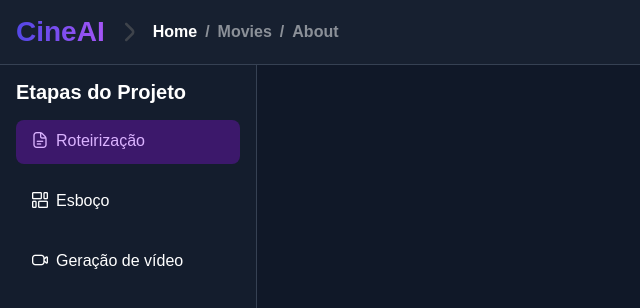
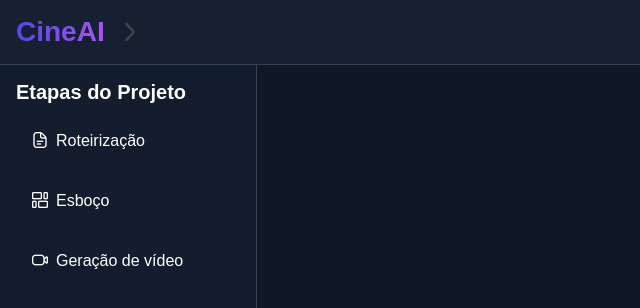
Before and after one commit to Ricciow/CineAi, a React (Vite) app: page / in a window 1280 px wide. Shown: the top 308 px of the page, without its empty margins (0-640 px from the left). Built offline with nearby package versions, Linux system fonts and the light colour scheme.

Commit message:
Ajustes menores

```diff
--- a/index.html
+++ b/index.html
@@ -2,9 +2,9 @@
 <html lang="en">
   <head>
     <meta charset="UTF-8" />
-    <link rel="icon" type="image/svg+xml" href="/vite.svg" />
+    <link rel="icon" type="image/svg+xml" href="./src/assets/CineLogo2.png" />
     <meta name="viewport" content="width=device-width, initial-scale=1.0" />
-    <title>my-app</title>
+    <title>CineAI</title>
   </head>
   <body>
     <div id="root"></div>
--- a/src/Header.tsx
+++ b/src/Header.tsx
@@ -1,17 +1,31 @@
-import { NavLink } from "react-router-dom"
+import { NavLink } from "react-router-dom";
+import React from 'react'; // Necessário para usar React.Fragment
 
-export default function Header() {
+export default function Header({ pathnames }: { pathnames: string[] }) {
     return (
         <header className="header">
             <h1 className="header_title">CineAI</h1>
             <i className="fi fi-rr-angle-small-right header_arrow"></i>
             <nav className="header_nav">
-                <NavLink to="/" className={({ isActive }) => isActive ? "header_link active" : "header_link"}>Home</NavLink>
-                <p>/</p>
-                <NavLink to="/movies" className={({ isActive }) => isActive ? "header_link active" : "header_link"}>Movies</NavLink>
-                <p>/</p>
-                <NavLink to="/about" className={({ isActive }) => isActive ? "header_link active" : "header_link"}>About</NavLink>
+                {pathnames.map((name, index) => {
+                    // Link para o segmento atual
+                    const routeTo = `/${pathnames.slice(0, index + 1).join('/')}`;
+                    const isLast = (index === pathnames.length - 1);
+
+                    return (
+                        <React.Fragment key={routeTo}>
+                            <NavLink
+                                end
+                                to={routeTo}
+                                className={({ isActive }) => isActive ? "header_link active" : "header_link"}
+                            >
+                                {name.replace(/_/g, ' ').replace(/\b\w/g, l => l.toUpperCase())}
+                            </NavLink>
+                            {!isLast && <p>/</p>}
+                        </React.Fragment>
+                    );
+                })}
             </nav>
         </header>
-    )
+    );
 }
--- a/src/Layout.tsx
+++ b/src/Layout.tsx
@@ -1,11 +1,18 @@
+import { useLocation } from "react-router-dom";
 import Header from "./Header";
 import Sidebar from "./Sidebar";
 
 export default function Layout({ children }: { children?: React.ReactNode }) {
+    // URL atual
+    const location = useLocation();
+
+    // Divide a URL
+    const pathnames = location.pathname.split('/').filter((x) => x);
+
     return (
         <div className="layout">
-            <Header />
-            <Sidebar />
+            <Header pathnames={pathnames}/>
+            <Sidebar pathnames={pathnames}/>
             {children}
         </div>
     )
--- a/src/Sidebar.tsx
+++ b/src/Sidebar.tsx
@@ -1,26 +1,30 @@
 import { NavLink } from "react-router-dom";
 
-export default function Aside() {
+export default function Aside({ pathnames }: { pathnames: string[] }) {
+
+    // Pega a parte de projetos/nomedoprojeto/
+    const basepath = pathnames.slice(0, 2).join('/');
+
     return (
         <aside className="sidebar">
             <h1 className="sidebar_title">Etapas do Projeto</h1>
             <nav className="sidebar_nav">
                 <NavLink
-                    to="/"
+                    to={basepath + "/roteirizacao"}
                     className={({ isActive }) => isActive ? "sidebar_link active" : "sidebar_link"}
                 >
                     <i className="fi fi-rr-document"></i>
                     <p>Roteirização</p>
                 </NavLink>
                 <NavLink
-                    to="/movies"
+                    to={basepath + "/esboco"}
                     className={({ isActive }) => isActive ? "sidebar_link active" : "sidebar_link"}
                 >
                     <i className="fi fi-rr-layout-fluid"></i>
                     <p>Esboço</p>
                 </NavLink>
                 <NavLink
-                    to="/about"
+                    to={basepath + "/video"}
                     className={({ isActive }) => isActive ? "sidebar_link active" : "sidebar_link"}
                 >
                     <i className="fi fi-rr-video-camera-alt"></i>
```
Also changed, not shown: src/assets/CineLogo.png (added).
